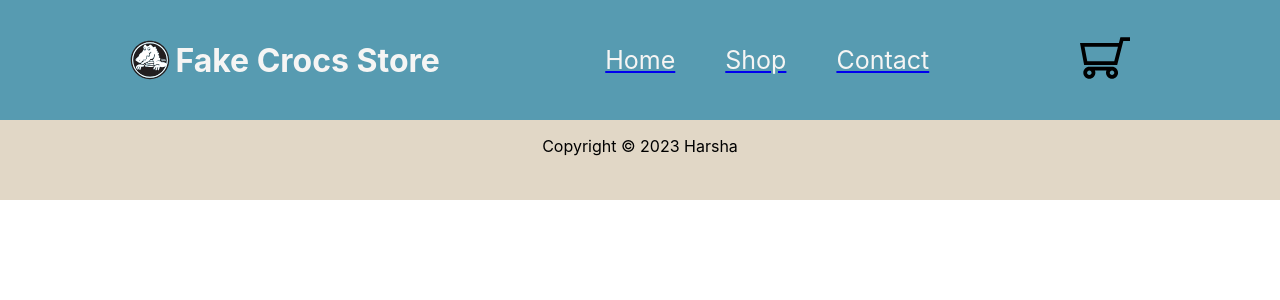
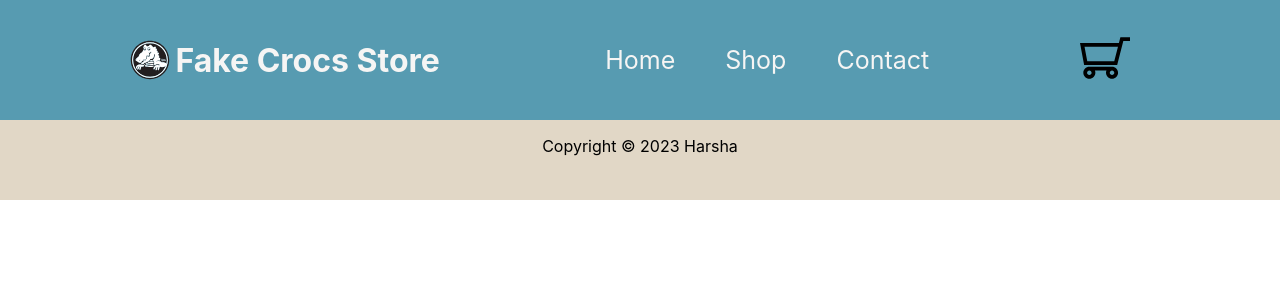
Before and after one commit to Harshahari1207/shopping-cart, a React (Create React App) app: page / in a window 1280 px wide. Shown: the top 300 px of the page. Built offline with nearby package versions, Linux system fonts and the light colour scheme.

Commit message:
Underline of nav-links removed.

```diff
--- a/src/App.css
+++ b/src/App.css
@@ -34,10 +34,15 @@
   gap: calc(var(--gap)*10);
   list-style: none;
   color: var(--white);
+
+}
+.nav-links a{
+  text-decoration: none;
 }
 .nav-links li {
   font-size: 25px;
   color: var(--white);
+
 }
 .cartMain{
   min-width: 100px;
```
